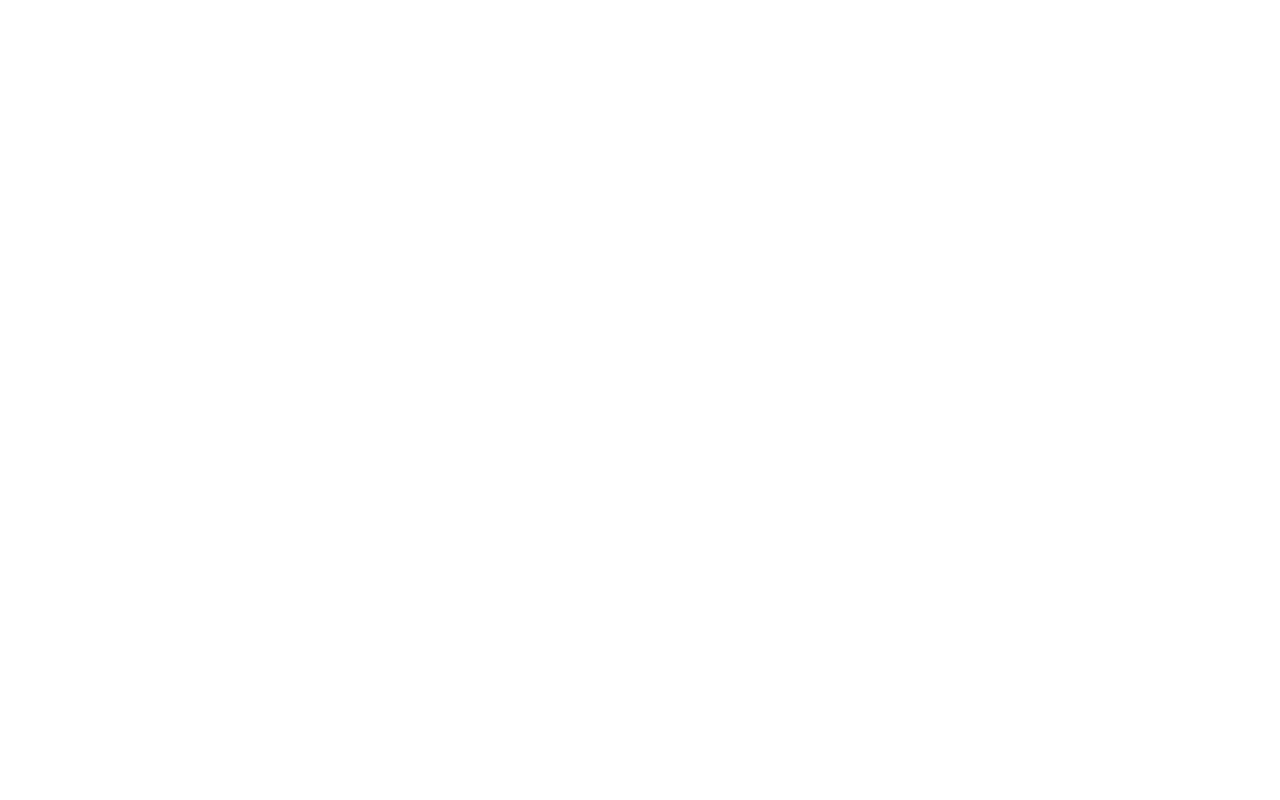
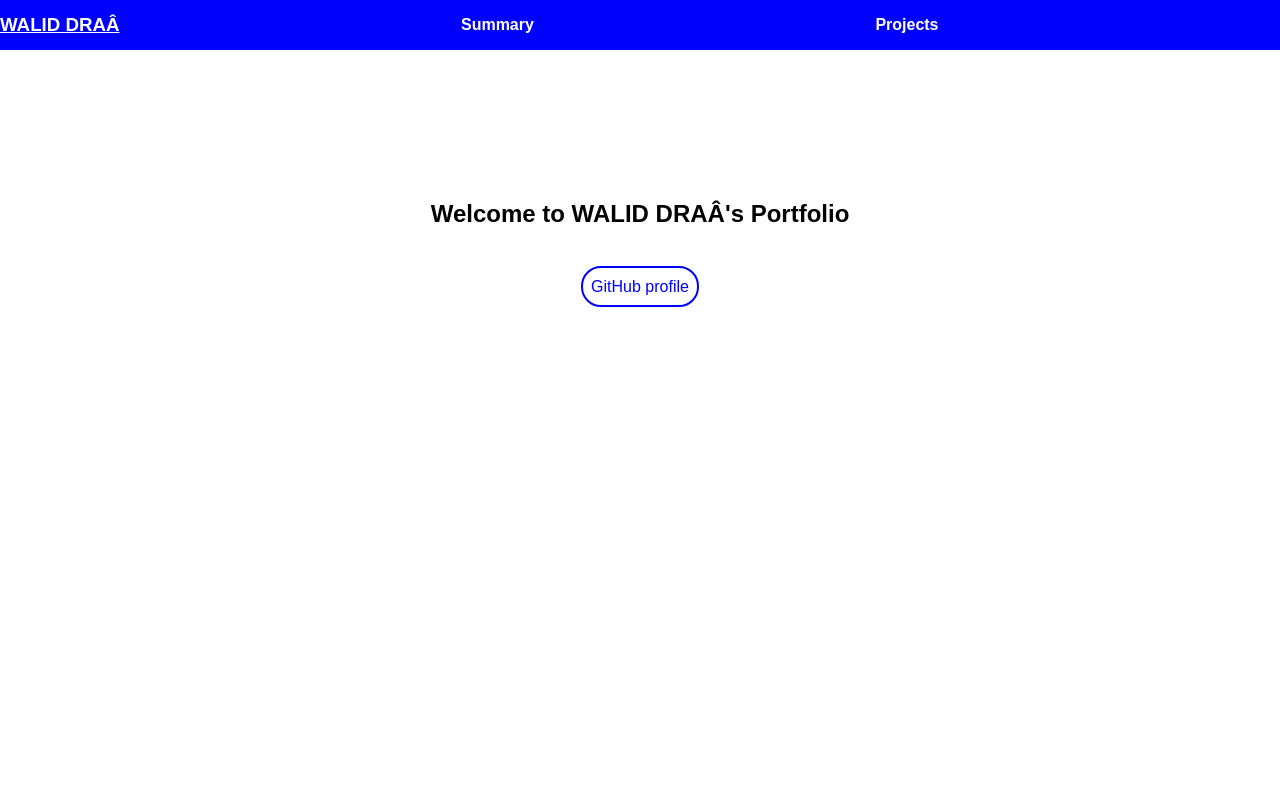
Before and after one commit to wa1ead/freeCodeCamp_Responsive-Web-Design, a plain HTML site: page Personal Portfolio WebPage/index.html in a window 1280 px wide. Shown: the top 800 px of the page. Drawn offline with Linux system fonts and the light colour scheme.

Commit message:
FINISHED

```diff
--- a/Personal Portfolio WebPage/index.html
+++ b/Personal Portfolio WebPage/index.html
@@ -1,9 +1,27 @@
-<!DOCTYPE html>
-<html lang="en">
-  <head>
-    <meta charset="UTF-8" />
-    <title>WALID DRAÂ Portfolio</title>
-    <meta name="viewport" content="width=device-width, initial-scale=1.0" />
-  </head>
-  <body></body>
-</html>
+<DOCTYPE html>
+  <html lang='en'>
+    <head>
+      <meta charset='UTF-8'/>
+      <title>WALID DRAÂ Portfolio</title>
+      <meta name='viewport' content='width=device-width, initial-scale=1.0'/>
+      <link rel='stylesheet' href='styles.css'>
+    </head>
+    <body>
+      <nav id='navbar'>
+        <h3>WALID DRAÂ</h3>
+        <p><a href='#welcome-section'>Summary</a></p>
+        <p><a href='#projects'>Projects</a><p>
+        </ul>
+      </nav>
+      <section id='welcome-section'>
+        <h1>Welcome to WALID DRAÂ's Portfolio</h1>
+        <a href='https://github.com/wa1ead' target='_blank' id='profile-link'>GitHub profile</a>
+      </section>
+      <section id='projects'>
+        <ul>
+          <h1>Projects</h1>
+          <li class='project-tile'><a href='https://github.com/wa1ead/UltimateReactCourse'>UltimateReactCourse</a></li>
+        </ul>
+      </section>
+    </body>
+  </html>
--- a/Personal Portfolio WebPage/styles.css
+++ b/Personal Portfolio WebPage/styles.css
@@ -0,0 +1,63 @@
+* {
+  box-sizing: border-box;
+  margin: 0;
+  font-family: sans-serif;
+}
+
+#navbar {
+  display: flex;
+  justify-content: space-between;
+  align-items: center;
+  position: fixed;
+  top: 0;
+  left: 0;
+  width: 100%;
+  height: 50px;
+  background-color: blue;
+  color: white;
+}
+
+#navbar h3 {
+  text-decoration: underline;
+  cursor: pointer;
+}
+
+#navbar p a {
+  color: white;
+  text-decoration: none;
+  font-weight: bold;
+}
+
+#welcome-section {
+  width: 100%;
+  height: 100vw;
+  text-align: center;
+  position: relative;
+  top: 200;
+}
+
+#welcome-section h1 {
+  font-weight: bold;
+  padding-bottom: 50px;
+}
+
+#welcome-section a {
+  text-decoration: none;
+  padding: 10px 8px;
+  color: blue;
+  background-color: white;
+  border: 2px solid blue;
+  border-radius: 20px;
+}
+
+#welcome-section a:hover {
+  background-color: blue;
+  color: white;
+}
+
+@media (max-width: 360px) {
+  #welcome-section h1 {
+    font-weight: normal;
+    padding-bottom: 20px;
+  }
+}
```
